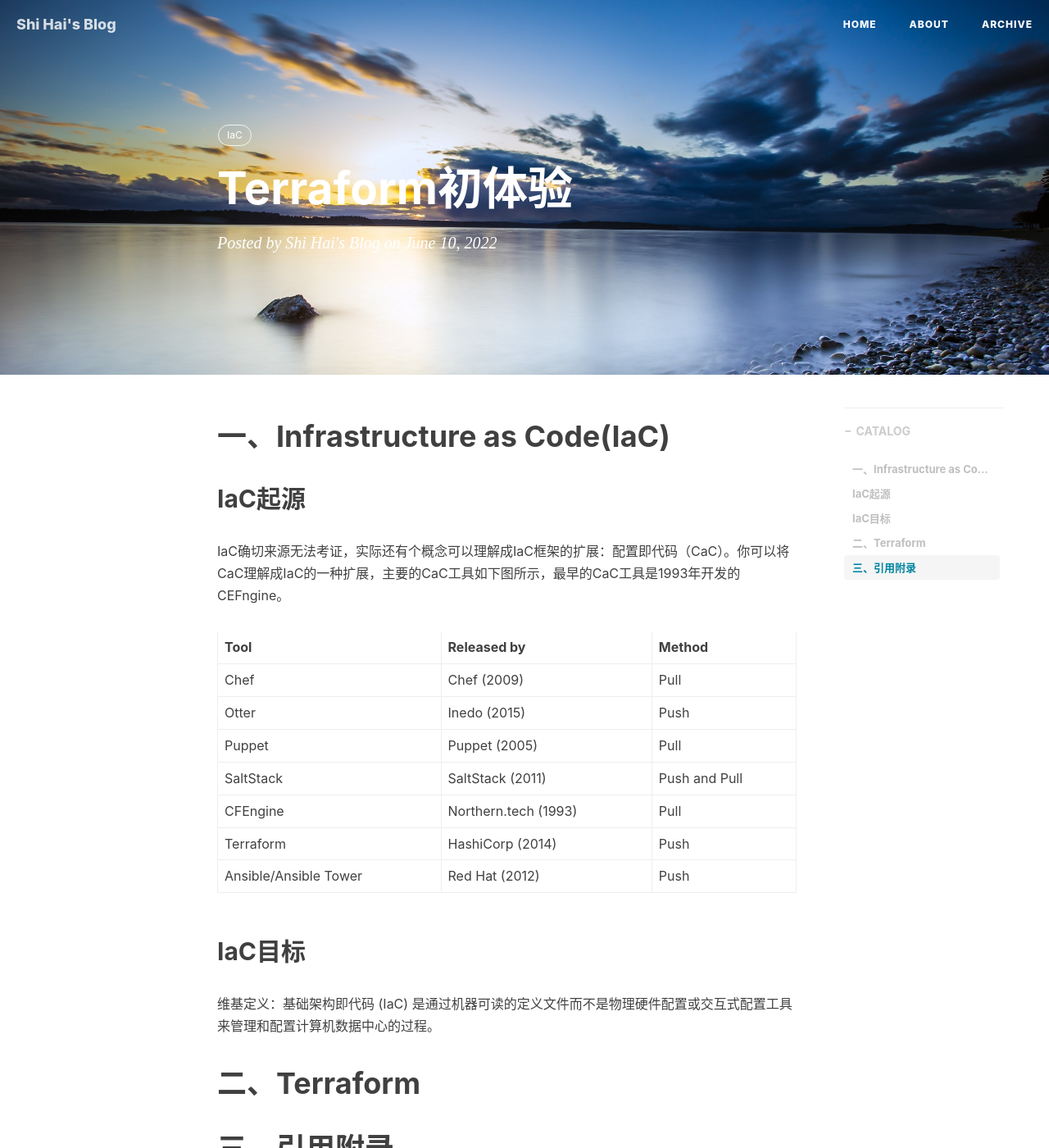
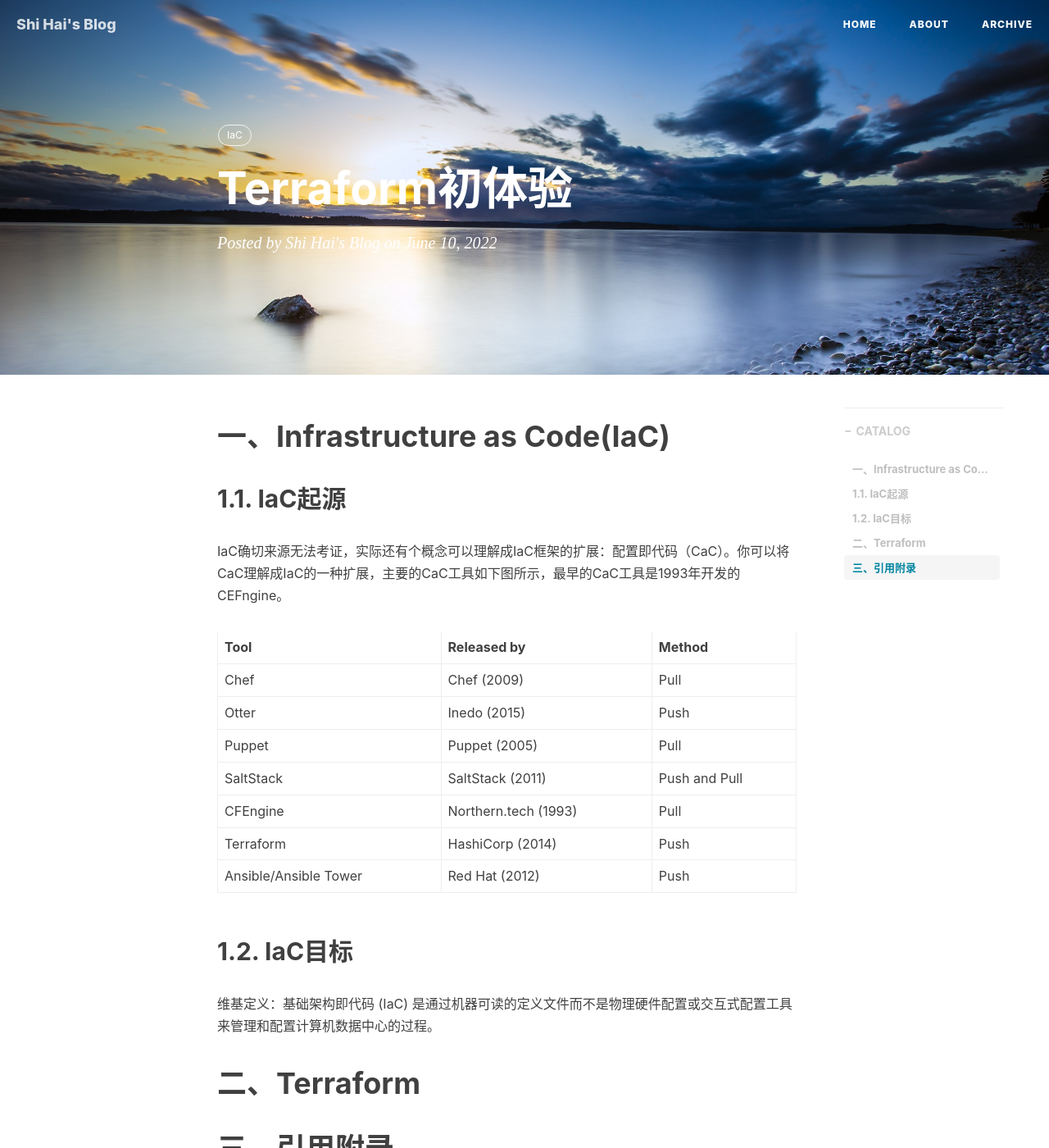
Before and after one commit to shihai1991/shihai1991.github.io, a Jekyll site: the page built from _posts/2022-06-10-Terraform初体验.md, in a window 1280 px wide and 1400 px high. Shown: the whole window at 82% size. Built offline with Jekyll 4.4.1, drawn with Linux system fonts in a browser that asks for light colours; nearby versions of some CDN libraries; comment, search, counter and statistics services are not loaded.

Commit message:
Update 2022-06-10-Terraform初体验.md

```diff
--- a/_posts/2022-06-10-Terraform初体验.md
+++ b/_posts/2022-06-10-Terraform初体验.md
@@ -10,7 +10,7 @@ time: '2022.06.10 10:49'
 ---
 
 # 一、Infrastructure as Code(IaC)
-## IaC起源
+## 1.1. IaC起源
 IaC确切来源无法考证，实际还有个概念可以理解成IaC框架的扩展：配置即代码（CaC）。你可以将CaC理解成IaC的一种扩展，主要的CaC工具如下图所示，最早的CaC工具是1993年开发的CEFngine。
 
 | Tool                  | Released by          | Method        |
@@ -23,7 +23,7 @@ IaC确切来源无法考证，实际还有个概念可以理解成IaC框架的
 | Terraform             | HashiCorp (2014)     | Push          |
 | Ansible/Ansible Tower | Red Hat (2012)       | Push          |
 
-## IaC目标
+## 1.2. IaC目标
 维基定义：基础架构即代码 (IaC) 是通过机器可读的定义文件而不是物理硬件配置或交互式配置工具来管理和配置计算机数据中心的过程。
 
 # 二、Terraform
```
